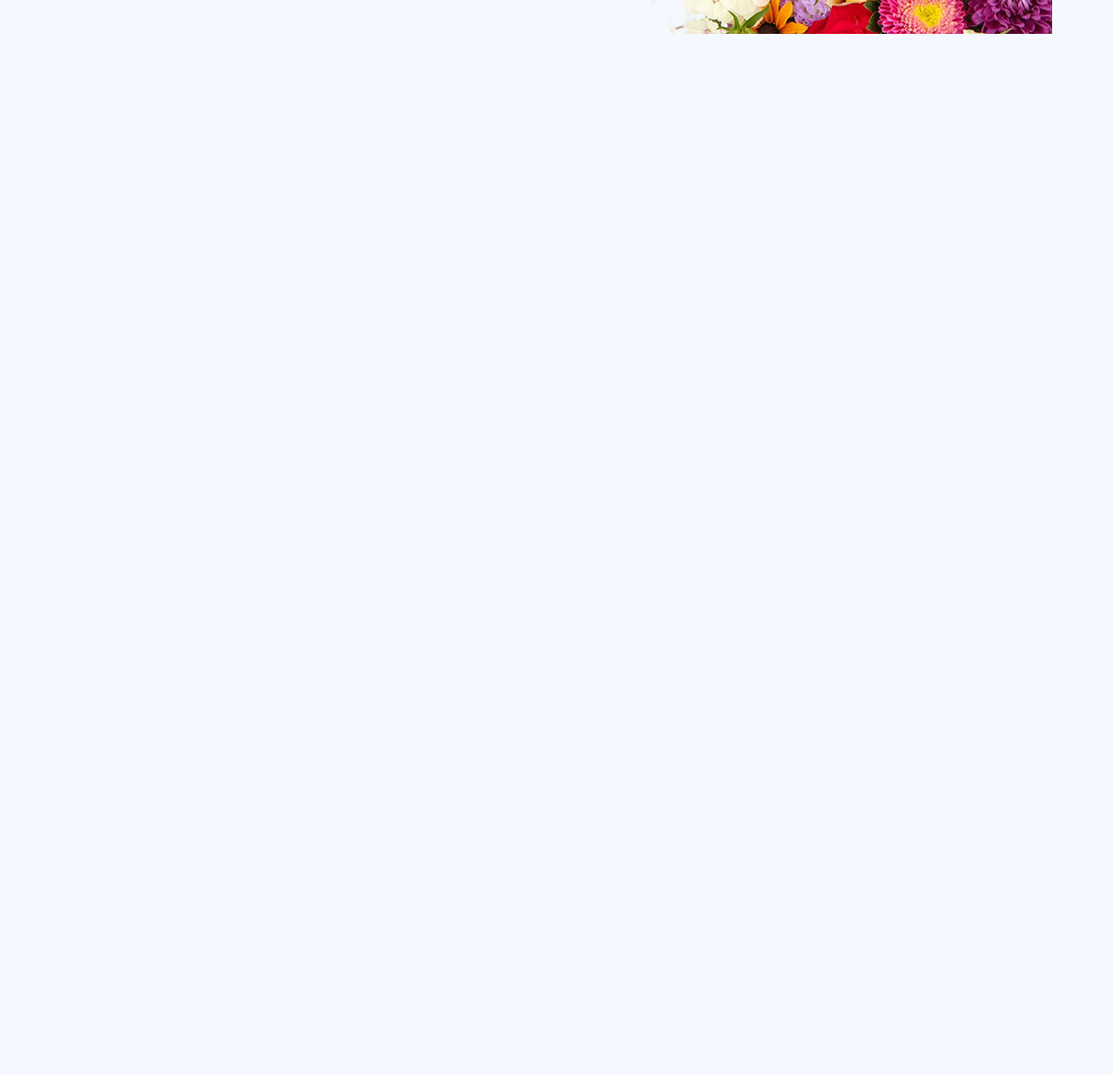
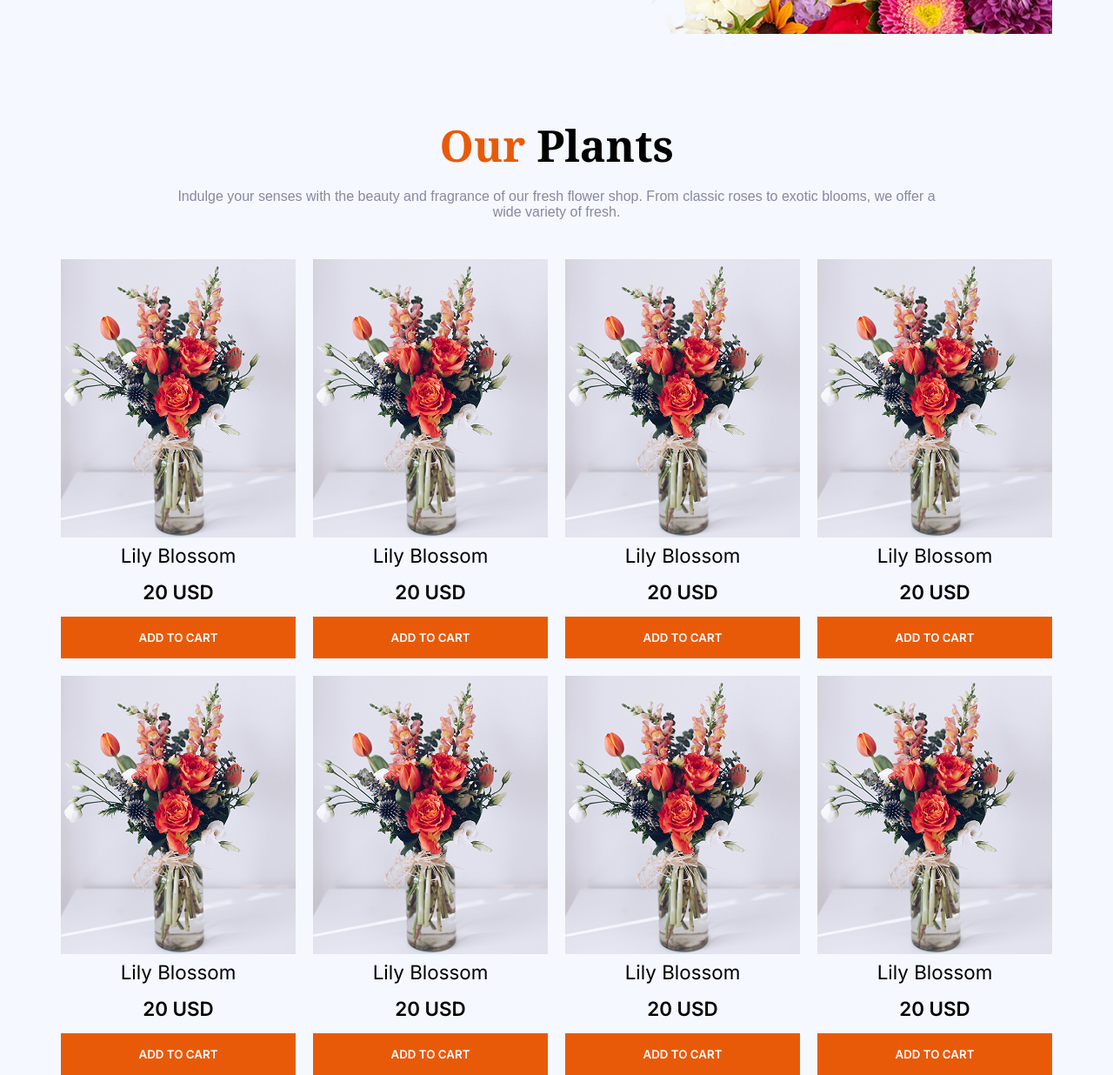
Before and after one commit to karimul-New-172/Responsive-Flowers-Assignment, a plain HTML site: page index.html in a window 1280 px wide. Shown: the part 549-1785 px from the top of the page at 87% size. Before the commit the page ends 800 px from the top, so only its background shows below. Drawn offline with Linux system fonts and the light colour scheme.

Commit message:
plant section completed

```diff
--- a/index.html
+++ b/index.html
@@ -37,7 +37,64 @@
             </div>
          </div>
     </header>
-    <main></main>
+    <main class="max-width">
+        <section class="plants">
+            <div class="plants-content text-center">
+                <h2 class="section-title"><span class="text-highlight">our</span> plants</h2>
+                <p class="plant-description text-gray">Indulge your senses with the beauty and fragrance of our fresh flower shop. From classic roses to exotic blooms, we offer a wide variety of fresh.</p>
+            </div>
+            <div class="card-container">
+                <div class="card">
+                    <img src="assets/sample-flower-image.png" alt="">
+                    <p class="item-name text-center">Lily Blossom</p>
+                    <p class="item-price text-center">20 USD</p>
+                    <button class="btn-cart">add to cart</button>
+                </div>
+                <div class="card">
+                    <img src="assets/sample-flower-image.png" alt="">
+                    <p class="item-name text-center">Lily Blossom</p>
+                    <p class="item-price text-center">20 USD</p>
+                    <button class="btn-cart">add to cart</button>
+                </div>
+                <div class="card">
+                    <img src="assets/sample-flower-image.png" alt="">
+                    <p class="item-name text-center">Lily Blossom</p>
+                    <p class="item-price text-center">20 USD</p>
+                    <button class="btn-cart">add to cart</button>
+                </div>
+                <div class="card">
+                    <img src="assets/sample-flower-image.png" alt="">
+                    <p class="item-name text-center">Lily Blossom</p>
+                    <p class="item-price text-center">20 USD</p>
+                    <button class="btn-cart">add to cart</button>
+                </div>
+                <div class="card">
+                    <img src="assets/sample-flower-image.png" alt="">
+                    <p class="item-name text-center">Lily Blossom</p>
+                    <p class="item-price text-center">20 USD</p>
+                    <button class="btn-cart">add to cart</button>
+                </div>
+                <div class="card">
+                    <img src="assets/sample-flower-image.png" alt="">
+                    <p class="item-name text-center">Lily Blossom</p>
+                    <p class="item-price text-center">20 USD</p>
+                    <button class="btn-cart">add to cart</button>
+                </div>
+                <div class="card">
+                    <img src="assets/sample-flower-image.png" alt="">
+                    <p class="item-name text-center">Lily Blossom</p>
+                    <p class="item-price text-center">20 USD</p>
+                    <button class="btn-cart">add to cart</button>
+                </div>
+                <div class="card">
+                    <img src="assets/sample-flower-image.png" alt="">
+                    <p class="item-name text-center">Lily Blossom</p>
+                    <p class="item-price text-center">20 USD</p>
+                    <button class="btn-cart">add to cart</button>
+                </div>
+            </div>
+        </section>
+    </main>
     <footer></footer>
 </body>
 </html>
--- a/style/style.css
+++ b/style/style.css
@@ -14,6 +14,7 @@
 /* shared styled */
 .max-width{
     max-width: 1140px;
+    margin: 0 auto;
 }
 .text-gray{
     color: #8987A1;
@@ -24,6 +25,15 @@
 }
 .text-highlight{
     color: #E95A08;
+}
+.text-center{
+    text-align: center;
+}
+.section-title{
+    font-family: "Noto Serif";
+    font-size: 50px;
+    font-weight: 700;
+    text-transform: capitalize;
 }
 .flex{
     display: flex;
@@ -70,6 +80,50 @@ ul li a{
     line-height: 1.5em;
 }
 
+/* main style start */
+
+/* plant section */
+.plants{
+    margin-top: 90px;
+}
+.plants-content{
+    width: 890px;
+    margin: 0 auto;
+}
+.plants-content .plant-description{
+    margin-top: 16px;
+    margin-bottom: 45px;
+}
+
+/* plants carts style */
+.card-container{
+    display: grid;
+    grid-template-columns: repeat(4, 1fr);
+    gap: 20px;
+}
+.card img{
+    width: 100%;
+}
+.item-name,
+.item-price{
+    font-size: 1.4rem;
+    font-family: "Inter";
+}
+.item-price{
+    font-weight: 600;
+    margin: 15px 0;
+}
+.btn-cart{
+    width: 100%;
+    background-color: #E95A08;
+    color: #fff;
+    text-transform: uppercase;
+    font-family: "Inter";
+    font-weight: 600;
+    border: none;
+    padding: 16px 20px;
+}
+
 /* responsive style */
 @media screen and (max-width: 576px) {
     nav{
@@ -78,6 +132,7 @@ ul li a{
     nav .display-hide{
         display: none;
     }
+    /* banner section */
     .banner-container{
         flex-direction: column-reverse;
     }
@@ -94,4 +149,12 @@ ul li a{
     .banner-image img{
         width: 100%;
     }
+
+    /* plant section */
+    .plants-content{
+        width: 100%;
+    }
+    .card-container{
+        grid-template-columns: repeat(2, 1fr);
+    }
 }
```
